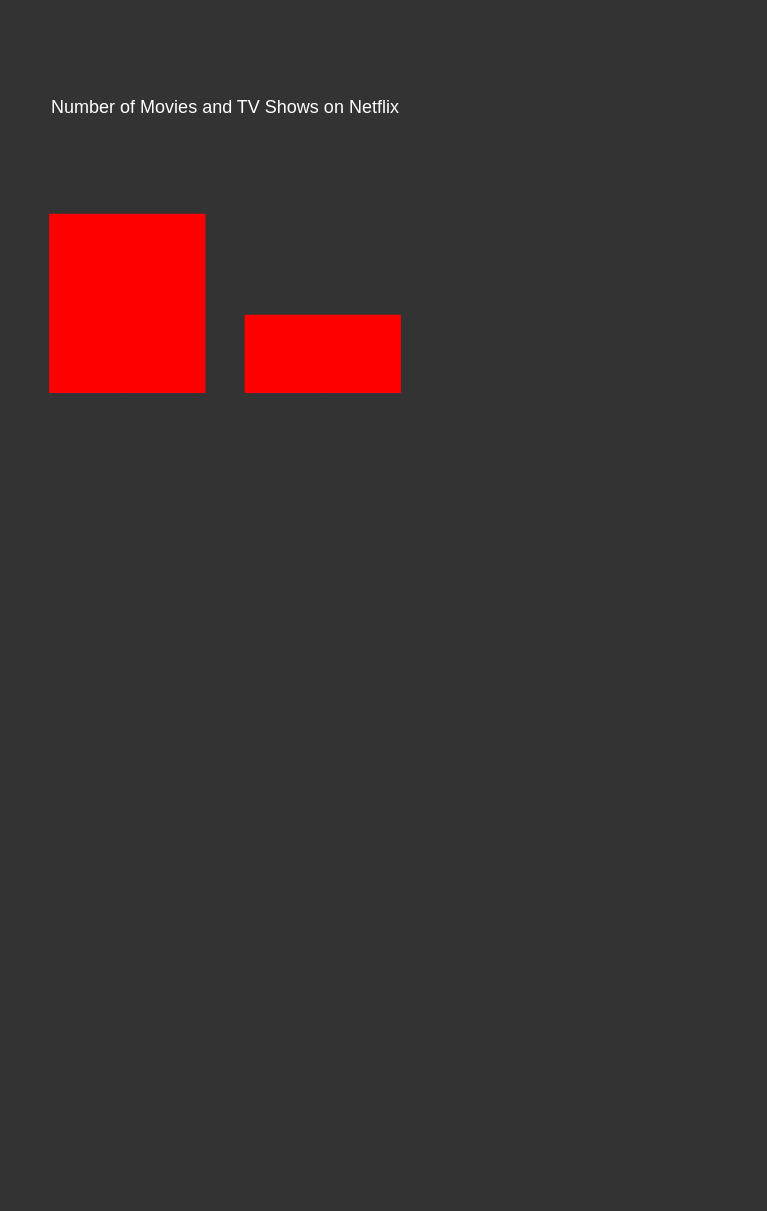
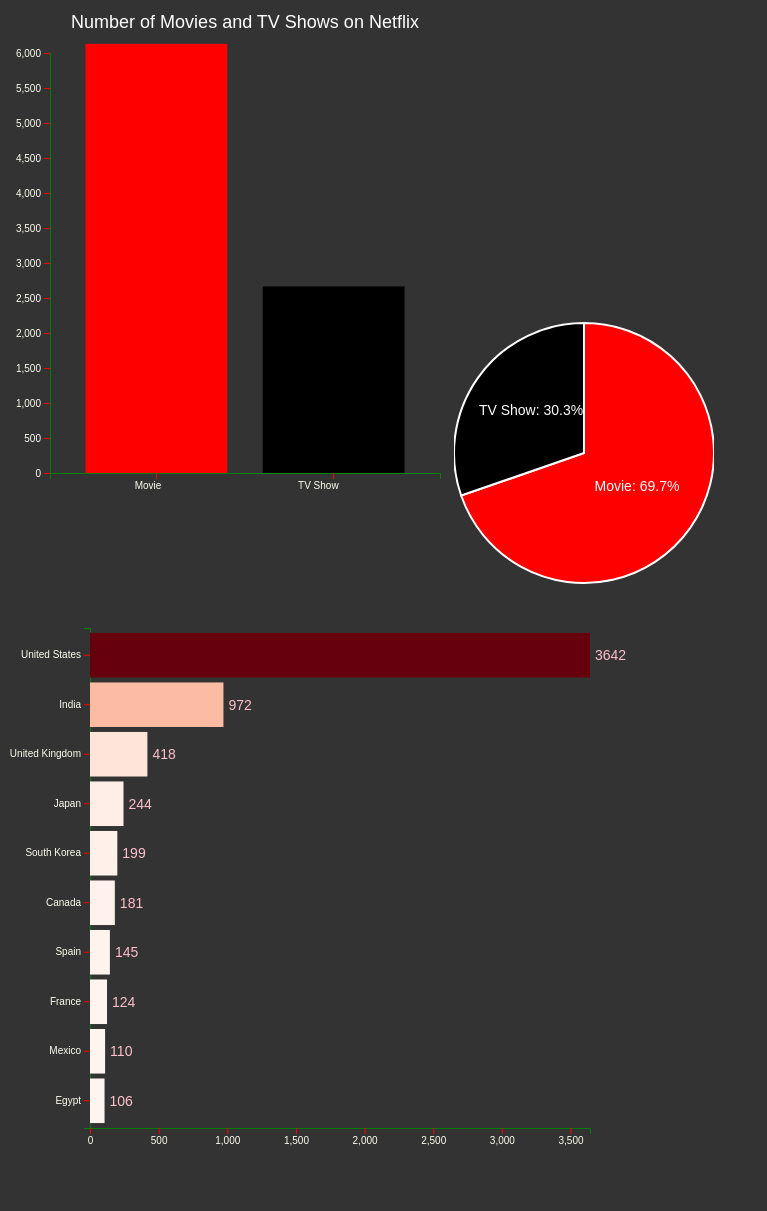
Before and after one commit to DsDv-project/Data_Visulization, a plain HTML site: page index.html in a window 1280 px wide. Shown: the part 181-1392 px from the top of the page, without its empty margins (0-767 px from the left). Before the commit the page ends 800 px from the top, so only its background shows below. Drawn offline with nearby package versions, Linux system fonts and the light colour scheme.

Commit message:
new charts

```diff
--- a/index.html
+++ b/index.html
@@ -23,6 +23,8 @@
         <h3>Number of Movies and TV Shows</h3>
 
         <svg id="barChart" width ="450" height="600" ></svg>
+        <svg id="pieChart" width ="300" height="300" ></svg>
+        <svg id="barchart1" width ="700" height="600" ></svg>
 
     </div>
 
--- a/index.js
+++ b/index.js
@@ -1,7 +1,7 @@
-d3.csv("netflix_titles.csv").then(function(data) {
+d3.csv("netflix_titles_cleaned.csv").then(function(data) {
     const counts = {
         "Movie": 0,
-        "TV Show": 0
+        "TV Show": 0,
     };
     data.forEach(function(d) {
         if (d.type === "Movie") {
@@ -16,18 +16,18 @@ d3.csv("netflix_titles.csv").then(function(data) {
         { "type": "TV Show", "count": counts["TV Show"] }
     ];
 
-    var margin = {top: 10, right: 10, bottom: 10, left: 10},
+    var margin = {top: 50, right: 10, bottom: 30, left: 50},
     width = 450 - margin.left - margin.right,
-    height = 400 - margin.top - margin.bottom;
+    height = 500 - margin.top - margin.bottom;
 
     // Append the svg object to the body of the page
     var svg = d3.select("#barChart")
-    .append("svg")
+        .append("svg")
         .attr("width", width + margin.left + margin.right)
         .attr("height", height + margin.top + margin.bottom)
-    .append("g")
+        .append("g")
         .attr("transform",
-            "translate(" + margin.left + "," + margin.top  + ")");
+        "translate(" + margin.left + "," + margin.top  + ")");
 
     // X axis
     var x = d3.scaleBand()
@@ -38,12 +38,12 @@ d3.csv("netflix_titles.csv").then(function(data) {
         .attr("transform", "translate(0," + height + ")")
         .call(d3.axisBottom(x))
         .selectAll("text")
-            .attr("transform", "translate(-10,0)rotate(-45)")
+            .attr("transform", "translate(5)rotate(0)")
             .style("text-anchor", "end");
 
     // Add Y axis
     var y = d3.scaleLinear()
-    .domain([0, 13000])
+    .domain([0, 6000])
     .range([height, 0]);
     svg.append("g")
         .call(d3.axisLeft(y));
@@ -57,15 +57,164 @@ d3.csv("netflix_titles.csv").then(function(data) {
         .attr("y", function(d) { return y(d.count); })
         .attr("width", x.bandwidth())
         .attr("height", function(d) { return height - y(d.count); })
-        .attr("fill", "red");
+        .attr("fill", function(d) {
+            if (d.type === "Movie") {
+                return "red";
+            } else {
+                return "black";
+            }
+        });
 
     svg.append("text")
         .attr("x", (width / 2))
-        .attr("y", 100)
+        .attr("y", -25)
         .attr("text-anchor", "middle")
         .style("font-size", "18px")
         .style("text-decoration", "bold")
         .attr("fill", "white")
         .text("Number of Movies and TV Shows on Netflix");
 
+        svg.selectAll("g g.tick text")
+     .attr("fill", "Ivory");
+    svg.selectAll("g g.tick line")
+    .attr("stroke", "red");
+    svg.selectAll("g path.domain")
+    .attr("stroke", "green");
+
+    const pieData = [
+        { "type": "Movie", "count": counts["Movie"] },
+        { "type": "TV Show", "count": counts["TV Show"] }
+    ];
+
+    var width = 260;
+    var height = 300;
+    var radius = Math.min(width, height) / 2;
+
+    var svg = d3.select("#pieChart")
+        .append("svg")
+        .attr("width", width)
+        .attr("height", height)
+        .append("g")
+        .attr("transform", "translate(" + width / 2 + "," + height / 2 + ")");
+
+    var color = d3.scaleOrdinal()
+        .domain(pieData.map(function(d) { return d.type; }))
+        .range(["red", "black"]); // Color scale for Movie and TV Show
+
+    var pie = d3.pie()
+        .value(function(d) { return d.count; });
+
+    var data_ready = pie(pieData);
+
+    var arc = d3.arc()
+        .innerRadius(0)
+        .outerRadius(radius);
+
+    svg.selectAll('slices')
+        .data(data_ready)
+        .enter()
+        .append('path')
+        .attr('d', arc)
+        .attr('fill', function(d) { return (color(d.data.type)); })
+        .attr("stroke", "white")
+        .style("stroke-width", "2px");
+
+    svg.selectAll('slices')
+        .data(data_ready)
+        .enter()
+        .append('text')
+        .text(function(d) { return (d.data.type + ": " + d3.format(".1%")(d.data.count / d3.sum(pieData, function(d) { return d.count; }))); })
+        .attr('transform', function(d) { return 'translate(' + arc.centroid(d) + ')'; })
+        .style('text-anchor', 'middle')
+        .style('fill', 'white');
 });
+
+var rowConverter = function(d) {
+    return {
+        country: String(d["country"]),
+        title: String(d["title"])
+    };
+};
+
+d3.csv("netflix_titles_cleaned.csv", rowConverter).then(function(data) {
+    var counts = {};
+    data.forEach(function(d) {
+        if (!counts[d.country]) {
+            counts[d.country] = 0;
+        }
+        counts[d.country]++;
+    });
+
+    var countData = Object.keys(counts).map(function(key) {
+        return {
+            country: key,
+            count: counts[key]
+        };
+    });
+    countData.sort(function(a, b) {
+        return b.count - a.count;
+    });
+
+    // Slice the first 10 elements
+    countData = countData.slice(0, 10);
+
+    var width = 500;
+    var height = 500;
+    var margin = { top: 20, right: 70, bottom: 50, left: 90 };
+
+    var svg = d3.select("#barchart1")
+        .append("svg")
+        .attr("width", width + margin.left + margin.right)
+        .attr("height", height + margin.top + margin.bottom)
+        .append("g")
+        .attr("transform", "translate(" + margin.left + "," + margin.top + ")");
+
+    var y = d3.scaleBand()
+        .range([0, height])
+        .domain(countData.map(function(d) { return d.country; }))
+        .padding(0.1);
+    svg.append("g")
+        .call(d3.axisLeft(y));
+
+    var colorScale = d3.scaleSequential()
+        .domain([d3.min(countData, function(d) { return d.count; }), d3.max(countData, function(d) { return d.count; })])
+        .interpolator(d3.interpolateReds);
+
+    var x = d3.scaleLinear()
+        .range([0, width])
+        .domain([0, d3.max(countData, function(d) { return d.count; })]);
+    svg.append("g")
+        .attr("transform", "translate(0," + height + ")")
+        .call(d3.axisBottom(x));
+
+    svg.selectAll(".bar")
+        .data(countData)
+        .enter().append("rect")
+        .attr("class", "bar")
+        .attr("y", function(d) { return y(d.country); })
+        .attr("height", y.bandwidth())
+        .attr("x", 0)
+        .attr("width", function(d) { return x(d.count); })
+        .attr("fill", function(d) { return colorScale(d.count); });
+
+    svg.selectAll(".text")
+        .data(countData)
+        .enter()
+        .append("text")
+        .attr("class", "label")
+        .attr("x", function(d) { return x(d.count) + 5; })
+        .attr("y", function(d) { return y(d.country) + y.bandwidth() / 2; })
+        .attr("dy", ".35em")
+        .attr("fill", "pink")
+        .text(function(d) { return d.count; });
+
+    svg.selectAll("g g.tick text")
+        .attr("fill", "Ivory");
+    svg.selectAll("g g.tick line")
+        .attr("stroke", "red");
+    svg.selectAll("g path.domain")
+        .attr("stroke", "green");
+
+}).catch(function(error) {
+    console.log(error);
+});
```
